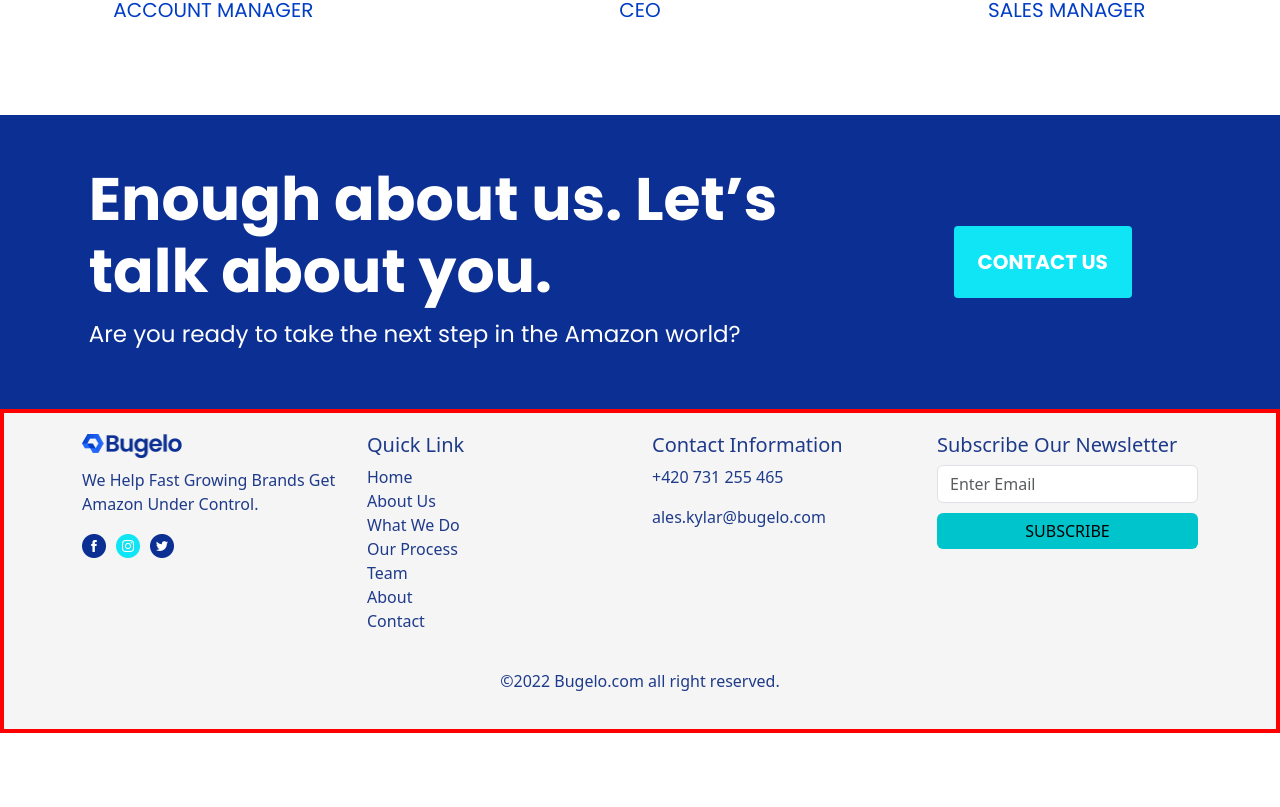
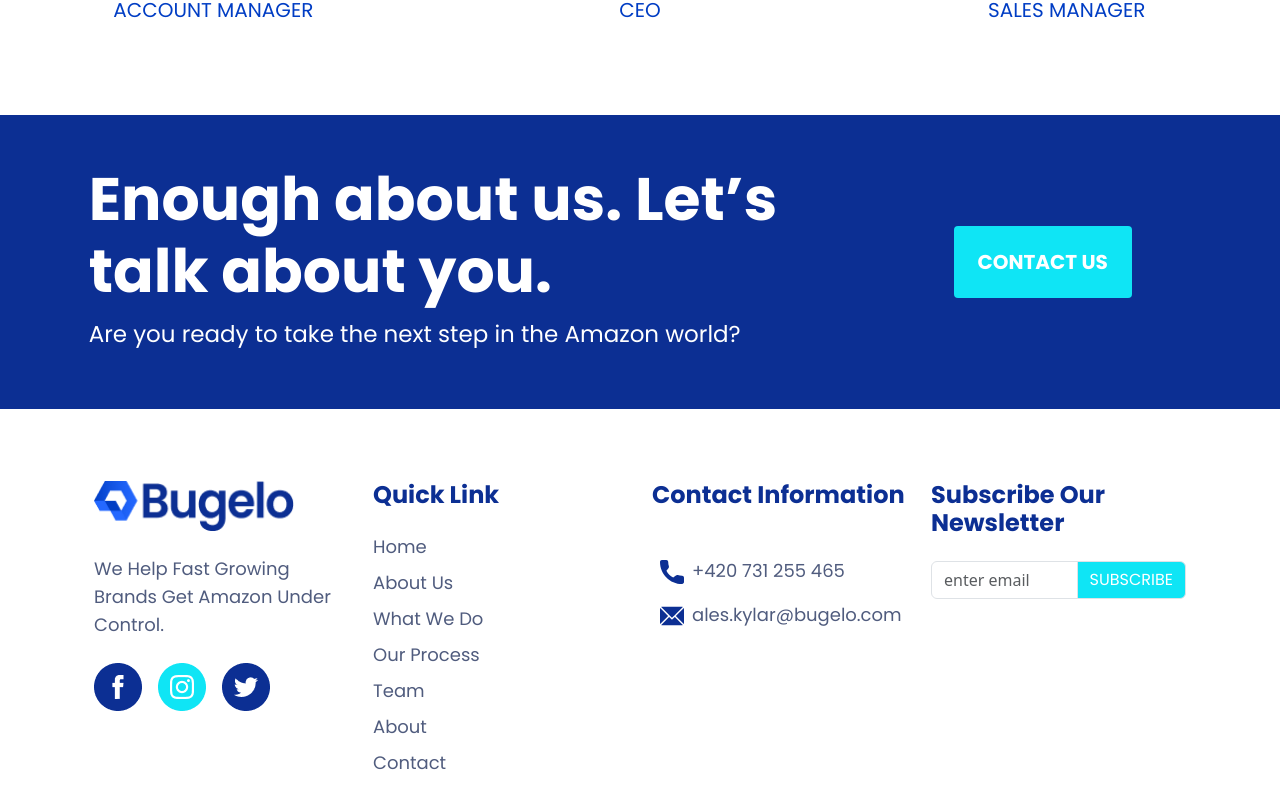
Before and after one commit to gillanihassan/tasks, a React (Vite) app: page /taskTwo in a window 1280 px wide. Shown: the part 4737-5544 px from the top of the page. Before the commit the page ends 5470 px from the top, so only its background shows below. Built offline with nearby package versions, Linux system fonts and the light colour scheme.

Commit message:
footer section complete

```diff
--- a/src/assets/taskTwo/components/footer/Footer.jsx
+++ b/src/assets/taskTwo/components/footer/Footer.jsx
@@ -1,153 +1,111 @@
 import React from "react";
-import { Container, Row, Col, Form, Button } from "react-bootstrap";
+import {
+  Container,
+  Row,
+  Col,
+  Form,
+  Button,
+  Image,
+  InputGroup,
+} from "react-bootstrap";
+import styles from "./styles.module.css";
 import FooterLogo from "../../../taskTwo/images/footer/footer-logo.png";
 import facebook from "../../../taskTwo/images/footer/facebook.png";
 import instagram from "../../../taskTwo/images/footer/instagram.png";
 import twitter from "../../../taskTwo/images/footer/twitter.png";
-// import phoneIcon from "./phone.png";
-// import emailIcon from "./email.png";
+import Mail from "../../../taskTwo/images/footer/mail.svg";
+import Phone from "../../../taskTwo/images/footer/phone.svg";
 
 const Footer = () => {
   return (
-    <footer
-      style={{
-        backgroundColor: "#F5F5F5",
-        padding: "20px 0",
-        color: "#1E3A8A",
-        border: "4px solid red",
-      }}
-    >
-      <Container>
+    <footer className={`${styles.footerDiv}`}>
+      <Container className="p-4">
         <Row>
-          {/* Logo Column */}
           <Col md={3}>
-            <img
+            <Image
               src={FooterLogo}
               alt="Bugelo Logo"
-              style={{ width: "100px" }}
+              className={`${styles.footerLogo}`}
             />
-            <p style={{ marginTop: "10px" }}>
+            <p className={`mt-4 ${styles.footerParaOne}`}>
               We Help Fast Growing Brands Get Amazon Under Control.
             </p>
-            <div style={{ marginTop: "10px" }}>
-              <img
+            <div className="mt-4">
+              <Image
                 src={facebook}
                 alt="Facebook"
-                style={{ width: "24px", marginRight: "10px" }}
+                className={`${styles.footerIcons}`}
               />
-              <img
+              <Image
                 src={instagram}
                 alt="Instagram"
-                style={{ width: "24px", marginRight: "10px" }}
+                className={`mx-3 ${styles.footerIcons}`}
               />
-              <img src={twitter} alt="Twitter" style={{ width: "24px" }} />
+              <Image
+                src={twitter}
+                alt="Twitter"
+                className={`${styles.footerIcons}`}
+              />
             </div>
           </Col>
 
-          {/* Quick Links Column */}
           <Col md={3}>
-            <h5>Quick Link</h5>
+            <h5 className={`${styles.footerHeading}`}>Quick Link</h5>
             <ul style={{ listStyle: "none", padding: 0 }}>
-              <li>
-                <a
-                  href="#home"
-                  style={{ color: "#1E3A8A", textDecoration: "none" }}
-                >
-                  Home
-                </a>
+              <li className="mt-4 mb-2">
+                <a className={` ${styles.footerLink}`}>Home</a>
+              </li>
+              <li className="mb-2">
+                <a className={`${styles.footerLink}`}>About Us</a>
+              </li>
+              <li className="mb-2">
+                <a className={`${styles.footerLink}`}>What We Do</a>
+              </li>
+              <li className="mb-2">
+                <a className={`${styles.footerLink}`}>Our Process</a>
+              </li>
+              <li className="mb-2">
+                <a className={`${styles.footerLink}`}>Team</a>
+              </li>
+              <li className="mb-2">
+                <a className={`${styles.footerLink}`}>About</a>
               </li>
               <li>
-                <a
-                  href="#about-us"
-                  style={{ color: "#1E3A8A", textDecoration: "none" }}
-                >
-                  About Us
-                </a>
-              </li>
-              <li>
-                <a
-                  href="#what-we-do"
-                  style={{ color: "#1E3A8A", textDecoration: "none" }}
-                >
-                  What We Do
-                </a>
-              </li>
-              <li>
-                <a
-                  href="#our-process"
-                  style={{ color: "#1E3A8A", textDecoration: "none" }}
-                >
-                  Our Process
-                </a>
-              </li>
-              <li>
-                <a
-                  href="#team"
-                  style={{ color: "#1E3A8A", textDecoration: "none" }}
-                >
-                  Team
-                </a>
-              </li>
-              <li>
-                <a
-                  href="#about"
-                  style={{ color: "#1E3A8A", textDecoration: "none" }}
-                >
-                  About
-                </a>
-              </li>
-              <li>
-                <a
-                  href="#contact"
-                  style={{ color: "#1E3A8A", textDecoration: "none" }}
-                >
-                  Contact
-                </a>
+                <a className={`${styles.footerLink}`}>Contact</a>
               </li>
             </ul>
           </Col>
 
           {/* Contact Information Column */}
           <Col md={3}>
-            <h5>Contact Information</h5>
-            <p>
-              {/* <img src={phoneIcon} alt="Phone" style={{ width: "16px", marginRight: "5px" }} /> */}
+            <h5 className={`${styles.footerHeading}`}>Contact Information</h5>
+            <p className={`mt-5 ${styles.footerLink}`}>
+              <Image src={Phone} alt="Phone" className="mx-2" />
               +420 731 255 465
             </p>
-            <p>
-              {/* <img src={emailIcon} alt="Email" style={{ width: "16px", marginRight: "5px" }} /> */}
+            <p className={` ${styles.footerLink}`}>
+              <Image src={Mail} alt="Email" className="mx-2" />
               ales.kylar@bugelo.com
             </p>
           </Col>
 
           {/* Newsletter Subscription Column */}
           <Col md={3}>
-            <h5>Subscribe Our Newsletter</h5>
-            <Form>
-              <Form.Control
-                type="email"
-                placeholder="Enter Email"
-                style={{ marginBottom: "10px" }}
-              />
-              <Button
-                variant="info"
-                style={{
-                  backgroundColor: "#00C4CC",
-                  border: "none",
-                  width: "100%",
-                }}
-              >
-                SUBSCRIBE
-              </Button>
+            <h5 className={`${styles.footerHeading}`}>
+              Subscribe Our Newsletter
+            </h5>
+            <Form className="mt-4">
+              <InputGroup>
+                <Form.Control
+                  type="email"
+                  placeholder="enter email"
+                  className={`${styles.formControl}`}
+                />
+                <InputGroup.Text className={`${styles.inputGroup}`}>
+                  SUBSCRIBE
+                </InputGroup.Text>
+              </InputGroup>
             </Form>
-          </Col>
-        </Row>
-        <Row>
-          <Col
-            className="text-center"
-            style={{ marginTop: "20px", color: "#1E3A8A" }}
-          >
-            <p>©2022 Bugelo.com all right reserved.</p>
           </Col>
         </Row>
       </Container>
--- /dev/null
+++ b/src/assets/taskTwo/components/footer/styles.module.css
@@ -0,0 +1,46 @@
+.footerDiv {
+  /* border: 2px solid red; */
+  margin-top: 3rem;
+}
+.footerLogo {
+  width: 200px;
+  height: 50px;
+}
+.footerParaOne {
+  color: #505c7e;
+  font-family: "Poppins";
+  font-weight: 400;
+  font-size: 18px;
+  line-height: 28px;
+}
+.footerIcons {
+  width: 48px;
+  height: 48px;
+}
+.footerHeading {
+  color: #0c2f93;
+  font-family: "Poppins";
+  font-weight: 700;
+  font-size: 24px;
+  line-height: 28px;
+}
+.footerLink {
+  color: #505c7e;
+  font-family: "Poppins";
+  font-weight: 400;
+  font-size: 18px;
+  line-height: 28px;
+  text-decoration: none;
+}
+.footerIconsTwo {
+  width: 24px;
+  height: 24px;
+}
+.inputGroup {
+  background-color: #0fe5f5;
+  color: #ffffff;
+  font-weight: 700px;
+  font-size: 16px;
+  line-height: 18px;
+  font-family: "Poppins";
+}
```
Also changed, not shown: src/assets/taskTwo/images/footer/mail.svg (added), src/assets/taskTwo/images/footer/phone.svg (added).
